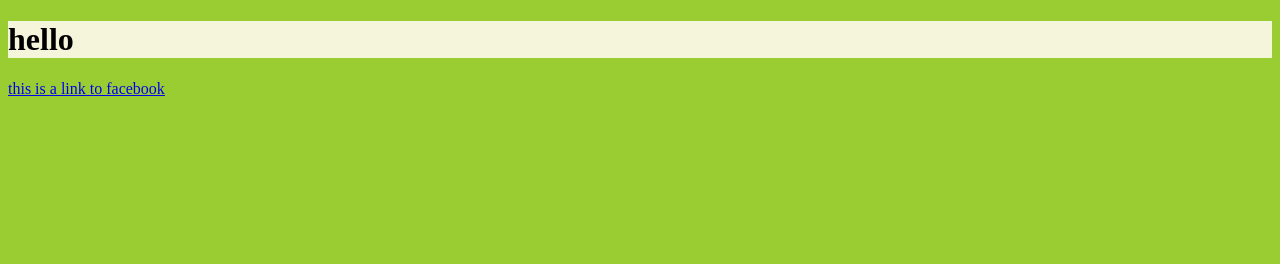
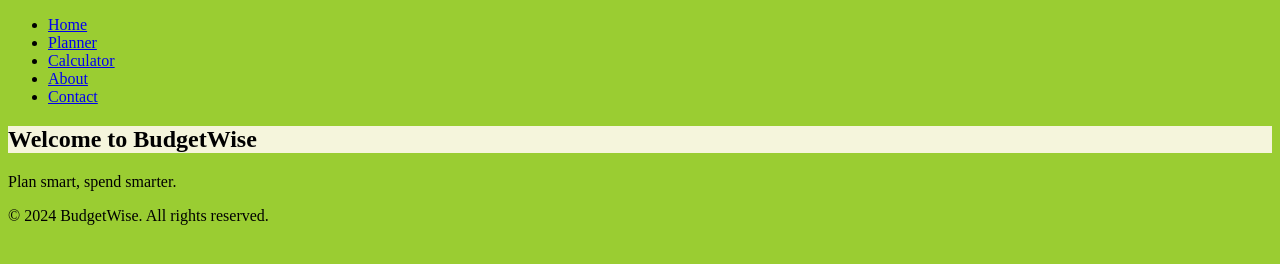
Before and after one commit to GasperPls/cpsc362backtracker, a plain HTML site: page index.html in a window 1280 px wide. Drawn offline with Linux system fonts and the light colour scheme.

Commit message:
Update index.html

```diff
--- a/index.html
+++ b/index.html
@@ -1,30 +1,31 @@
-<!---this is just for testing purposes-->
-
-
-
-<!---This is a comment. Comments can continue until the arrow closes -->
 <!DOCTYPE html>
-<html>
-    <head>
-
-    <!---the title is the tab's name--->   <title>My first title</title>
-
-        <link rel="stylesheet" href="style.css"> <!---linking other files, in this ex it's .css-->
-        <link rel="script" href="script.js"> <!-- this is for javascript-->
-
-    </head>
-
-    <body>
-
-        <h1 id="name"> hello </h1>
-
-        <div class="box1">
-
-        </div>
-
-        <a href="https://www.facebook.com"> this is a link to facebook</a>
-
-    </body>
-
-
+<html lang="en">
+  <head>
+    <meta charset="UTF-8" />
+    <meta name="viewport" content="width=device-width, initial-scale=1.0" />
+    <title>BudgetWise</title>
+    <link rel="stylesheet" href="style.css" />
+  </head>
+  <body>
+    <header>
+      <nav>
+        <ul>
+          <li><a href="#">Home</a></li>
+          <li><a href="#">Planner </a></li>
+          <li><a href="#">Calculator</a></li>
+          <li><a href="#">About</a></li>
+          <li><a href="#">Contact</a></li>
+        </ul>
+      </nav>
+    </header>
+    <main>
+      <section class="welcome">
+        <h1>Welcome to BudgetWise</h1>
+        <p>Plan smart, spend smarter.</p>
+      </section>
+    </main>
+    <footer>
+      <p>© 2024 BudgetWise. All rights reserved.</p>
+    </footer>
+  </body>
 </html>
```
